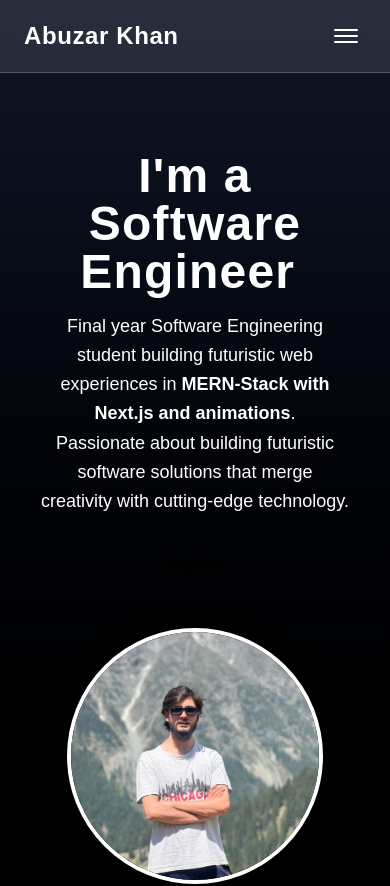
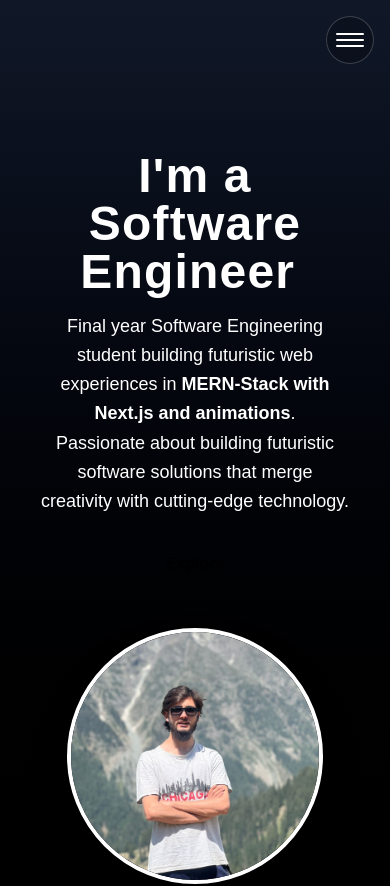
Before and after one commit to abuzarkhanse/Updated-Portfolio, a Next.js app: page / in a window 390 px wide. Shown: the top 886 px of the page. Built offline with nearby package versions, Linux system fonts and the light colour scheme.

Commit message:
NavBar updated

```diff
--- a/src/app/page.tsx
+++ b/src/app/page.tsx
@@ -2,56 +2,109 @@
 import { motion } from 'framer-motion'
 import { TypeAnimation } from 'react-type-animation'
 import Image from 'next/image'
-import { useState } from 'react'
+import { useState, useEffect } from 'react'
 import heroImage from '@/assets/me.jpg'
 
 export default function Home() {
   const [menuOpen, setMenuOpen] = useState(false)
+  const [showNav, setShowNav] = useState(false)
+
+  // detect scroll past hero
+  useEffect(() => {
+    const handleScroll = () => {
+      setShowNav(window.scrollY > window.innerHeight * 0.7)
+    }
+    window.addEventListener('scroll', handleScroll)
+    return () => window.removeEventListener('scroll', handleScroll)
+  }, [])
 
   return (
     <section
       id="Home"
       className="relative flex flex-col justify-center items-center min-h-screen bg-gradient-to-b from-gray-900 to-black text-white overflow-hidden px-4 md:px-30 pt-24"
     >
-      {/* Navbar */}
-      <nav className="fixed top-0 left-0 w-full z-50 flex justify-between items-center px-6 sm:px-10 py-4 bg-white/10 backdrop-blur-lg border-b border-white/20 shadow-lg">
-        <div className="text-2xl font-bold text-neon-purple tracking-wide cursor-pointer">Abuzar Khan</div>
+      {/* Floating Nav (appears after scroll) */}
+      {showNav && (
+        <motion.nav
+          initial={{ opacity: 0, y: -20 }}
+          animate={{ opacity: 1, y: 0 }}
+          transition={{ duration: 0.4 }}
+          className="
+            fixed top-4 left-1/2 -translate-x-1/2 z-50
+            flex items-center justify-between
+            px-6 py-3
+            bg-black/40 backdrop-blur-xl
+            rounded-full shadow-lg border border-white/10 w-[90%] md:w-auto"
+        >
+          {/* Logo */}
+          <div className="text-2xl font-extrabold tracking-widest text-transparent bg-clip-text bg-gradient-to-r from-neon-cyan to-neon-purple cursor-pointer">
+            Abuzar Khan
+          </div>
 
           {/* Desktop Menu */}
-        <ul className="hidden md:flex space-x-6 text-white/80">
+          <ul className="hidden md:flex space-x-8">
             {['Home','about','projects','experience','education','blog','contact'].map((id) => (
               <li
                 key={id}
-              className="hover:text-neon-cyan hover:scale-110 transition-all duration-300 cursor-pointer"
+                className="relative group cursor-pointer text-white/80 font-medium tracking-wide"
                 onClick={() => document.getElementById(id)?.scrollIntoView({ behavior: 'smooth' })}
               >
                 {id.charAt(0).toUpperCase() + id.slice(1)}
+                <span className="
+                  absolute left-0 bottom-0 w-0 h-[2px]
+                  bg-gradient-to-r from-neon-cyan to-neon-purple
+                  transition-all duration-300 group-hover:w-full"></span>
               </li>
             ))}
           </ul>
 
           {/* Mobile Toggle */}
           <button
-          className="md:hidden p-2 rounded relative w-10 h-10 flex flex-col justify-center items-center"
+            className="md:hidden p-2 rounded-full border border-white/20 hover:border-neon-cyan transition-all relative w-12 h-12 flex flex-col justify-center items-center bg-black/20 backdrop-blur-sm"
             onClick={() => setMenuOpen(!menuOpen)}
           >
             <motion.span
               animate={menuOpen ? { rotate: 45, y: 6 } : { rotate: 0, y: 0 }}
               transition={{ duration: 0.3 }}
-            className="block w-6 h-0.5 bg-white rounded"
+              className="block w-7 h-0.5 bg-white rounded"
             />
             <motion.span
               animate={menuOpen ? { opacity: 0 } : { opacity: 1 }}
               transition={{ duration: 0.2 }}
-            className="block w-6 h-0.5 bg-white rounded my-1"
+              className="block w-7 h-0.5 bg-white rounded my-1"
             />
             <motion.span
               animate={menuOpen ? { rotate: -45, y: -6 } : { rotate: 0, y: 0 }}
               transition={{ duration: 0.3 }}
-            className="block w-6 h-0.5 bg-white rounded"
+              className="block w-7 h-0.5 bg-white rounded"
             />
           </button>
-      </nav>
+        </motion.nav>
+      )}
+
+      {/* Single toggle button at top (when hero visible) */}
+      {!showNav && (
+        <button
+          className="fixed top-4 right-4 md:hidden p-2 rounded-full border border-white/20 hover:border-neon-cyan transition-all w-12 h-12 flex flex-col justify-center items-center bg-black/20 backdrop-blur-sm z-50"
+          onClick={() => setMenuOpen(!menuOpen)}
+        >
+          <motion.span
+            animate={menuOpen ? { rotate: 45, y: 6 } : { rotate: 0, y: 0 }}
+            transition={{ duration: 0.3 }}
+            className="block w-7 h-0.5 bg-white rounded"
+          />
+          <motion.span
+            animate={menuOpen ? { opacity: 0 } : { opacity: 1 }}
+            transition={{ duration: 0.2 }}
+            className="block w-7 h-0.5 bg-white rounded my-1"
+          />
+          <motion.span
+            animate={menuOpen ? { rotate: -45, y: -6 } : { rotate: 0, y: 0 }}
+            transition={{ duration: 0.3 }}
+            className="block w-7 h-0.5 bg-white rounded"
+          />
+        </button>
+      )}
 
       {/* Mobile Menu Overlay */}
       {menuOpen && (
@@ -59,13 +112,16 @@ export default function Home() {
           initial={{ opacity: 0 }}
           animate={{ opacity: 1 }}
           exit={{ opacity: 0 }}
-          className="fixed inset-0 bg-black/70 backdrop-blur-md flex flex-col justify-center items-center space-y-8 z-40 md:hidden"
+          className="fixed inset-0 bg-black/90 backdrop-blur-md flex flex-col justify-center items-center space-y-10 z-40 md:hidden"
         >
-          {['Home','about','projects','experience','education','blog','contact'].map((id) => (
+          {['Home','about','projects','experience','education','blog','contact'].map((id, index) => (
             <motion.li
               key={id}
-              whileHover={{ scale: 1.1, color: "#00ffff" }}
-              className="text-2xl text-white/90 cursor-pointer list-none"
+              initial={{ opacity: 0, y: 30 }}
+              animate={{ opacity: 1, y: 0 }}
+              transition={{ delay: index * 0.1 }}
+              whileHover={{ scale: 1.1, color: '#00ffff' }}
+              className="text-3xl text-white font-semibold tracking-wide cursor-pointer list-none"
               onClick={() => {
                 document.getElementById(id)?.scrollIntoView({ behavior: 'smooth' })
                 setMenuOpen(false)
```
Lines whose indentation alone changed are shown as unchanged.
